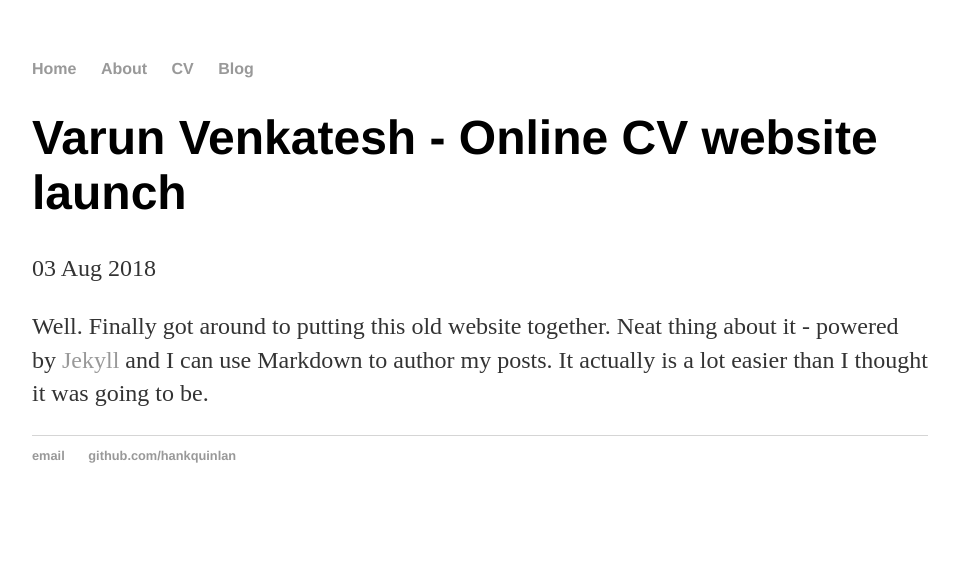
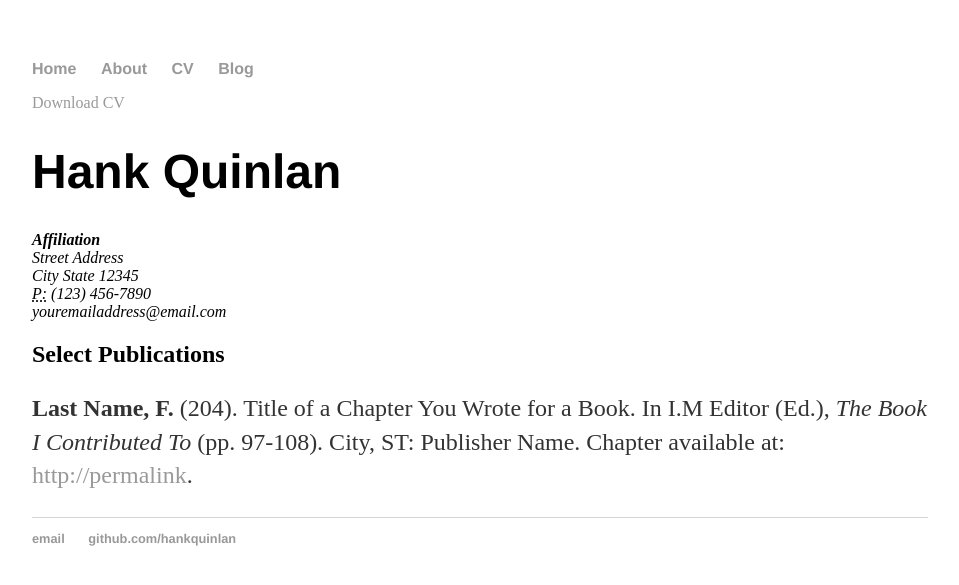
Before and after one commit to jcdwalle/VarunSVenkatesh.github.io, a Jekyll site: the page built from teaching/index.html, in a window 1280 px wide. Shown: the top 585 px of the page, without its empty margins (160-1119 px from the left). Built offline with Jekyll 4.4.1, drawn with Linux system fonts in a browser that asks for light colours.

Commit message:
Update index.html

```diff
--- a/teaching/index.html
+++ b/teaching/index.html
@@ -1,9 +1,20 @@
 ---
 layout: default
 ---
-<h1>{{ page.title }}</h1>
-<p class="meta">{{ page.date | date_to_string }}</p>
+	<div class="cv">
+		<a href="#" class="download" title="Download CV as PDF">Download CV</a>
+					<h1>Hank Quinlan</h1>
+					<address>
+					<strong>Affiliation</strong><br>
+					Street Address<br>
+					City State 12345<br>
+					<abbr title="phone">P:</abbr> (123) 456-7890<br>
+					<span class="obfuscate">youremailaddress@email.com</span>
+					</address>
 
-<div class="post">
-  {{ content }}
-</div>
+					<h2>Select Publications</h2>
+
+					<p><strong>Last Name, F.</strong> (204). Title of a Chapter You Wrote for a Book. In I.M Editor (Ed.), <em>The Book I Contributed To</em> (pp. 97-108). City, ST: Publisher Name. Chapter available at: <a href="#">http://permalink</a>.
+
+
+	</div>
```
